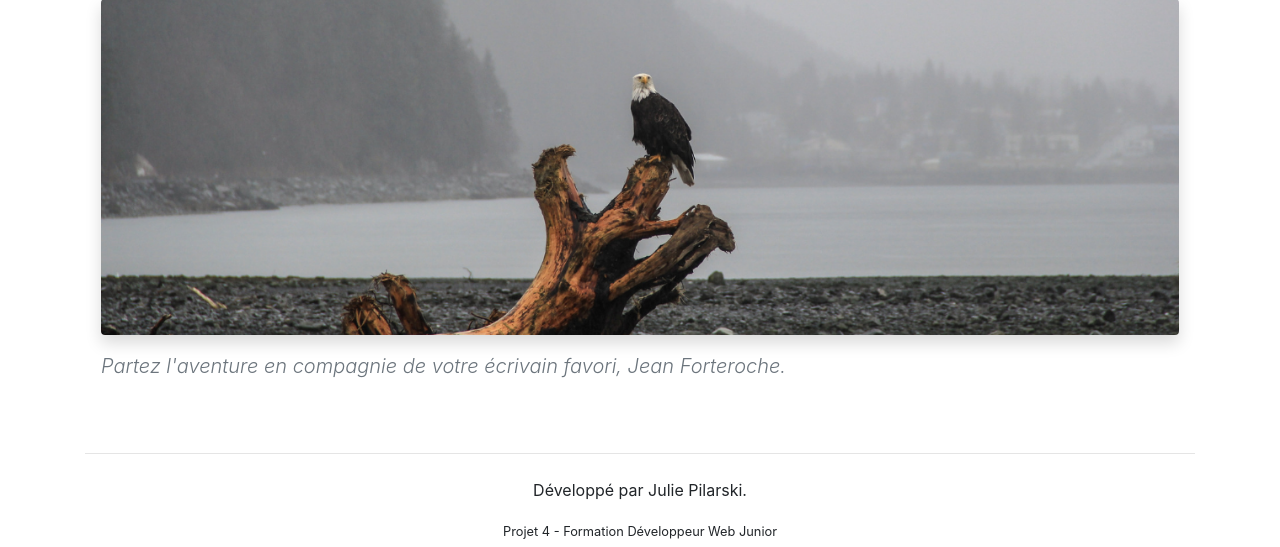
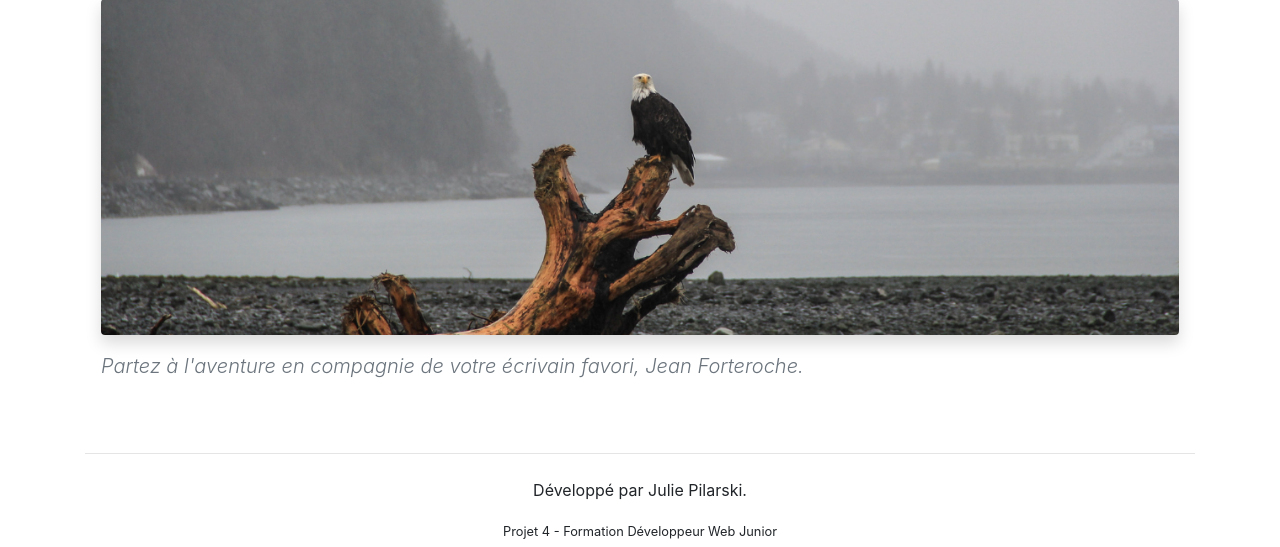
Before and after one commit to ysoline/blog, a PHP site: page / in a window 1280 px wide. Shown: the part 156-703 px from the top of the page. Run offline with PHP 8.4, Linux system fonts and the light colour scheme; data that the repository does not hold is empty; some libraries are stand-ins or nearby versions.

Commit message:
correction fautes

```diff
--- a/Views/Frontend/template.php
+++ b/Views/Frontend/template.php
@@ -56,7 +56,7 @@
     <div class="px-0">
     <h1 class="display-4 font-italic text-center">Billet simple pour l'Alaska</h1>
         <img src="public\img\aigle_alaska.png" class="img-fluid rounded shadow" alt='aigle_alaska'>
-      <p class="lead my-3 font-italic text-muted">Partez l'aventure en compagnie de votre écrivain favori, Jean Forteroche.</p>
+      <p class="lead my-3 font-italic text-muted">Partez à l'aventure en compagnie de votre écrivain favori, Jean Forteroche.</p>
     </div>
   </div>
         </header>
```
